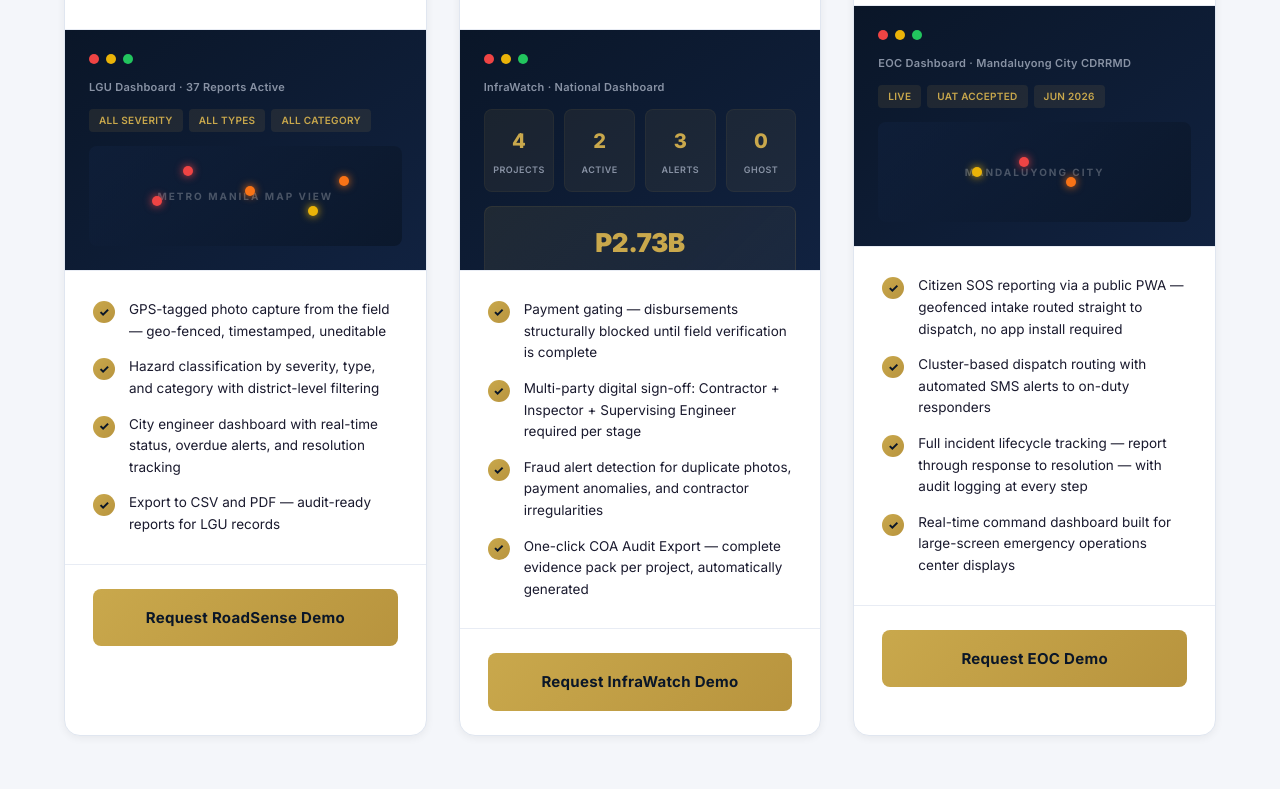
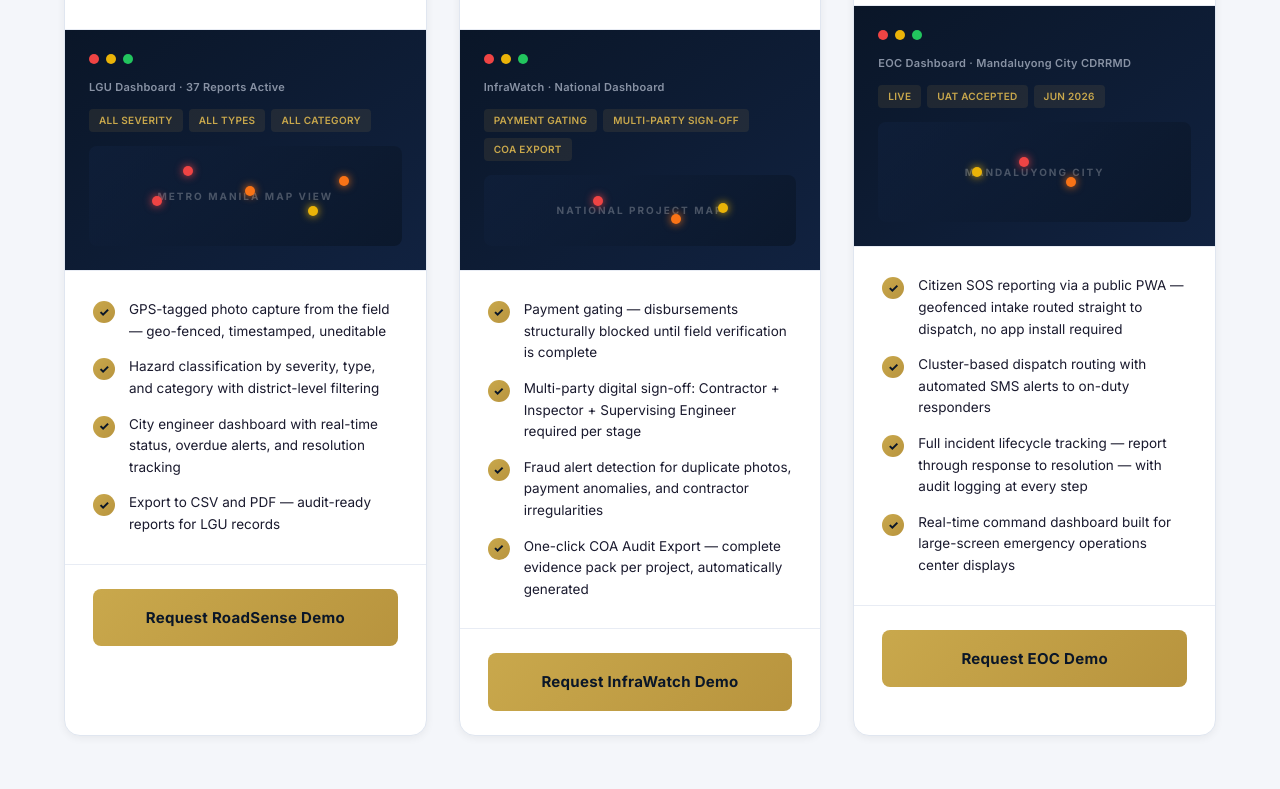
Before and after one commit to renzmichaelb396-coder/civicgrid-website, a plain HTML site: page index.html in a window 1280 px wide. Shown: the part 2491-3280 px from the top of the page. Drawn offline with Linux system fonts and the light colour scheme.

Commit message:
fix(content+js): ship Packet A copy removal, strip InfraWatch stat/peso block, fix counter viewport bug
- Remove "active pilot alignment" phrasing from the Serve section pilot
  banner per Packet A's approved copy; these were flagged as fixed in the
  2026-07-24 audit but the removal never actually shipped.
- Strip the InfraWatch preview's Projects/Active/Alerts/Ghost stat grid and
  P2.73B portfolio banner (Packet A Task 3); replace with the same
  filter-pills + map-area treatment already used by the RoadSense and EOC
  cards so the layout stays consistent instead of leaving a gap.
- Fix hero counter animation: the 1500ms fallback required each counter's
  bounding rect to already be within the viewport, so at 1280x720 and
  375x812 (both common real-world sizes) the stats sit below the fold at
  load and neither the IntersectionObserver nor the fallback ever fires,
  leaving all four counters frozen at "0". The counters live in the hero,
  which is always the first content rendered, so the fallback no longer
  gates on scroll position.

Verified locally via Playwright: counters reach target values at
1280x720/375x812/1440x900, InfraWatch card text matches no peso/stat-count
pattern, "active pilot alignment" no longer appears in page text.

```diff
--- a/index.html
+++ b/index.html
@@ -1611,28 +1611,17 @@
                                 <div class="control-dot green"></div>
                             </div>
                             <div class="dashboard-label">InfraWatch · National Dashboard</div>
-                        </div>
-                        <div class="stats-grid">
-                            <div class="stat-box">
-                                <div class="stat-box-number">4</div>
-                                <div class="stat-box-label">Projects</div>
+                            <div class="filter-pills">
+                                <div class="filter-pill">PAYMENT GATING</div>
+                                <div class="filter-pill">MULTI-PARTY SIGN-OFF</div>
+                                <div class="filter-pill">COA EXPORT</div>
                             </div>
-                            <div class="stat-box">
-                                <div class="stat-box-number">2</div>
-                                <div class="stat-box-label">Active</div>
-                            </div>
-                            <div class="stat-box">
-                                <div class="stat-box-number">3</div>
-                                <div class="stat-box-label">Alerts</div>
-                            </div>
-                            <div class="stat-box">
-                                <div class="stat-box-number">0</div>
-                                <div class="stat-box-label">Ghost</div>
-                            </div>
-                        </div>
-                        <div class="portfolio-banner">
-                            <div class="portfolio-value">P2.73B</div>
-                            <div class="portfolio-label">Total Portfolio Value Tracked</div>
+                        </div>
+                        <div class="map-area">
+                            <div class="map-pin red" style="top:30%;left:35%"></div>
+                            <div class="map-pin orange" style="top:55%;left:60%"></div>
+                            <div class="map-pin yellow" style="top:40%;left:75%"></div>
+                            <div class="map-label">NATIONAL PROJECT MAP</div>
                         </div>
                     </div>
                     <div class="product-features">
@@ -1784,7 +1773,7 @@
             <div class="pilot-banner reveal">
                 <div class="pilot-banner-content">
                     <div class="pulse-dot"></div>
-                    <div class="pilot-text">Currently in active pilot alignment with local government units in Metro Manila. Available for government partnership discussions and district-level pilot proposals. Contact us to explore a structured 30-day pilot.</div>
+                    <div class="pilot-text">Currently engaging local government units in Metro Manila for pilot partnerships. Available for government partnership discussions and district-level pilot proposals. Contact us to explore a structured 30-day pilot.</div>
                 </div>
             </div>
         </div>
@@ -1981,15 +1970,13 @@
         }, { threshold: 0.1, rootMargin: '0px 0px -10% 0px' });
         counters.forEach(c => counterObserver.observe(c));
 
-        // Fallback: force-animate any counter still at rest if it's already in view
-        // (guards against the hero's above-the-fold layout never crossing the IO threshold)
+        // Fallback: force-animate any hero counter still at rest shortly after load.
+        // These counters live in the hero, which is always the first thing rendered —
+        // they must not depend on scroll/viewport-height to reach their target value.
         setTimeout(() => {
             counters.forEach(c => {
                 if (c.dataset.animated === 'true') return;
-                const rect = c.getBoundingClientRect();
-                if (rect.top < window.innerHeight && rect.bottom > 0) {
-                    animateCounter(c);
-                }
+                animateCounter(c);
             });
         }, 1500);
 
```
Also changed, not shown: 1 other file.
